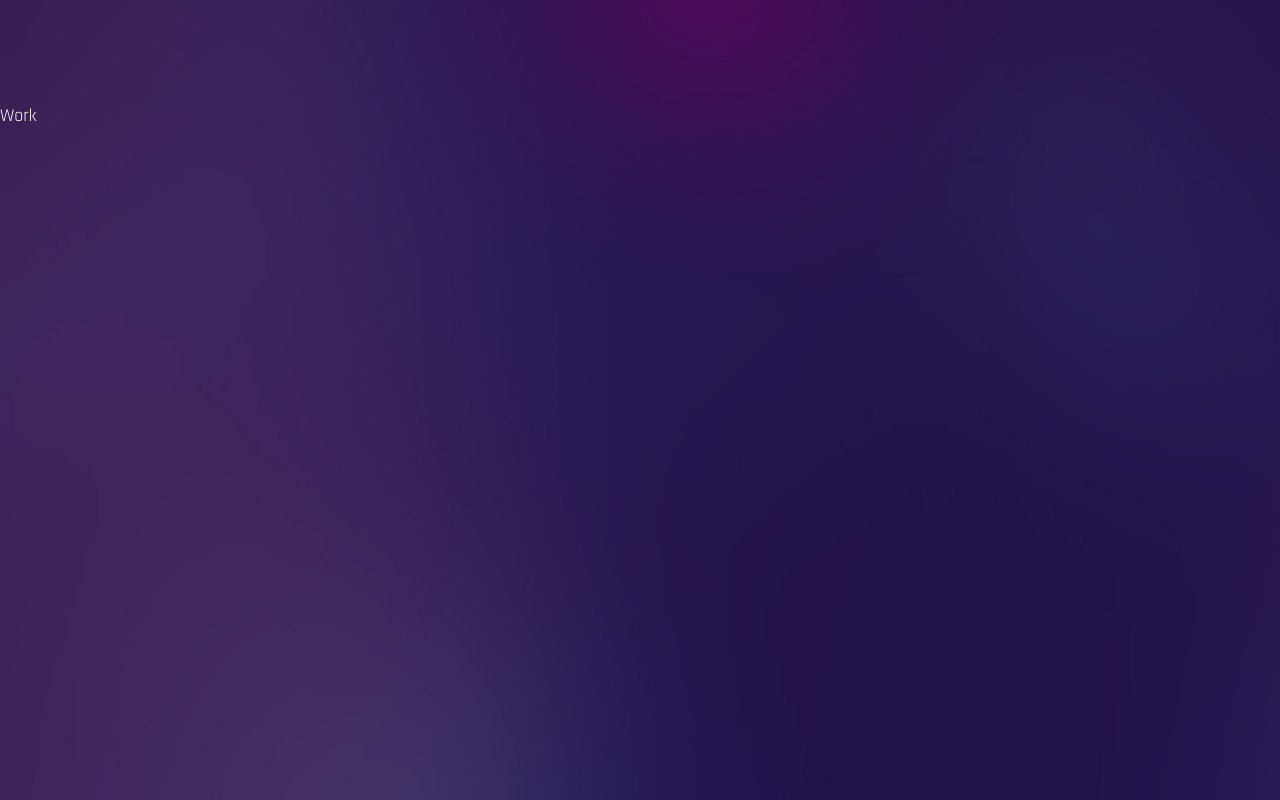
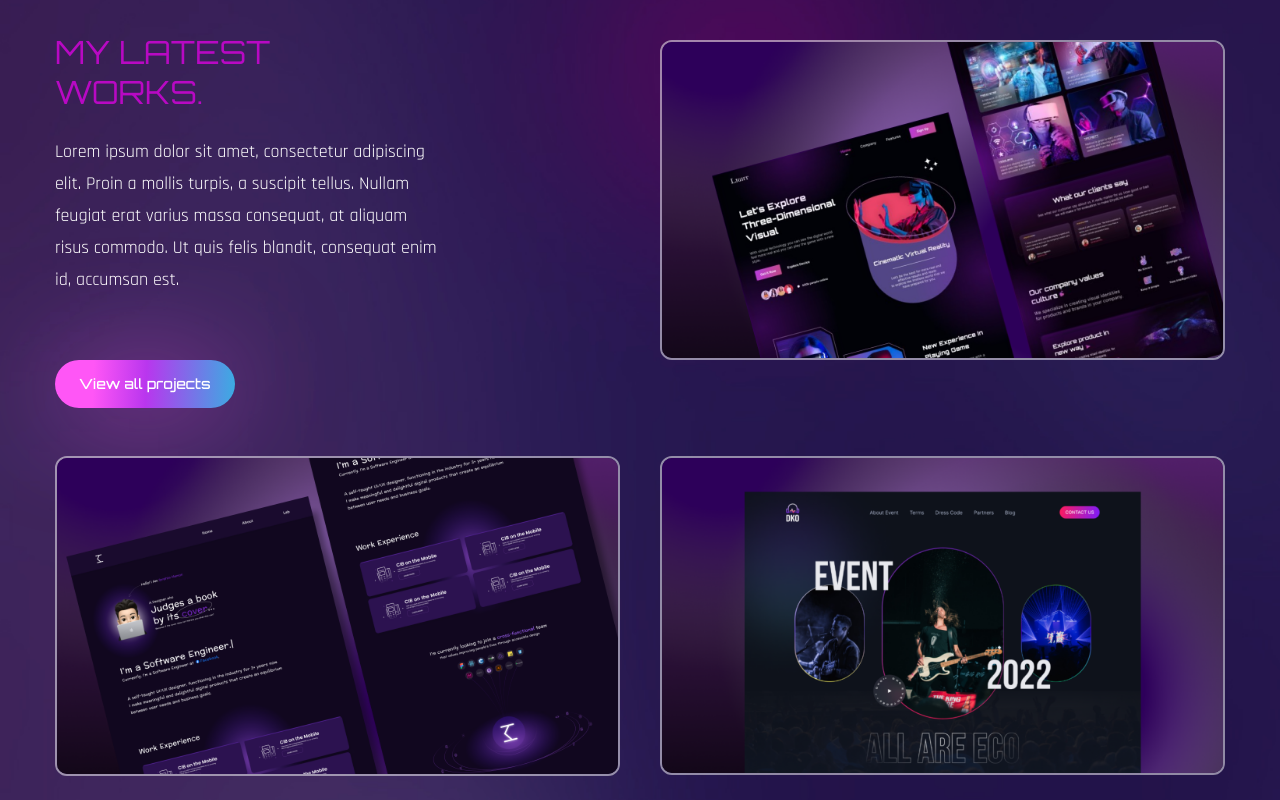
Before and after one commit to agusCode88/portfolio-professional-react, a React (Create React App) app: page / in a window 1280 px wide. Shown: the part 2620-3420 px from the top of the page. Built offline with nearby package versions, Linux system fonts and the light colour scheme; the HTML template or start-up script is replaced by a standard one; a web font is replaced by a local one.

Commit message:
Vista de trabajos anteriores
Se termina la vista de trabajos anteriores

```diff
--- a/src/components/Work.js
+++ b/src/components/Work.js
@@ -1,7 +1,103 @@
 import React from 'react';
+import { motion } from 'framer-motion';
+import { fadeIn } from '../variants';
+import Img1 from '../assets/portfolio-img1.png';
+import Img2 from '../assets/portfolio-img2.png';
+import Img3 from '../assets/portfolio-img3.png';
+
 
 const Work = () => {
-  return <div className='section' id='work'>Work</div>;
+
+  return (
+    <section className='section mt-72' id='work'>
+      <div className='container mx-auto'>
+        <div className='flex flex-col lg:flex-row gap-x-10'>
+          <div className='flex-1 flex flex-col gap-y-12 mb-10 lg:mb-0'>
+            {/*Texto */}
+            <div>
+              <h2 className='h2 leading-tight text-accent'>My Latest <br />
+                Works.
+              </h2>
+              <p className='max-w-sm mb-16'>Lorem ipsum dolor sit amet, consectetur adipiscing elit. Proin a mollis
+                turpis, a suscipit tellus. Nullam feugiat erat varius massa consequat, at aliquam risus commodo.
+                Ut quis felis blandit, consequat enim id, accumsan est.</p>
+
+              <button className='btn btn-sm'>View all projects</button>
+
+            </div>
+
+            {/*Imagen */}
+            <div className='group relative overflow-hidden border-2 border-white/50
+                            rounded-xl'>
+              {/*Overlay */}
+              <div className='group-hover:bg-black/70 w-full h-full absolute
+                              z-40 transition-all duration-300'></div>
+              <img className='group-hover:scale-125 transition-all duration-500'
+                src={Img1}
+                alt='' />
+              {/*Pre-Titulo */}
+              <div className='absolute -bottom-full left-12 group-hover:bottom-24
+                              transition-all duration-500 z-50'>
+                <span className='text-gradient'>Scrum Master</span>
+
+              </div>
+              {/*Titulo */}
+              <div className='absolute -bottom-full left-12 group-hover:bottom-14
+                              transition-all duration-700 z-50'>
+                <span className='text-3xl text-white'>Project Title</span>
+              </div>
+
+
+            </div>
+          </div>
+          <div className='flex-1 flex flex-col gap-y-24 mt-2'>
+            {/*Imagen */}
+            <div className='group relative overflow-hidden border-2 border-white/50
+                            rounded-xl'>
+              {/*Overlay */}
+              <div className='group-hover:bg-black/70 w-full h-full absolute
+                              z-40 transition-all duration-300'></div>
+              <img className='group-hover:scale-125 transition-all duration-500'
+                src={Img2}
+                alt='' />
+              {/*Pre-Titulo */}
+              <div className='absolute -bottom-full left-12 group-hover:bottom-24
+                              transition-all duration-500 z-50'>
+                <span className='text-gradient'>Scrum Master</span>
+
+              </div>
+              {/*Titulo */}
+              <div className='absolute -bottom-full left-12 group-hover:bottom-14
+                              transition-all duration-700 z-50'>
+                <span className='text-3xl text-white'>Project Title</span>
+              </div>
+            </div>
+            <div className='group relative overflow-hidden border-2 border-white/50
+                            rounded-xl'>
+              {/*Overlay */}
+              <div className='group-hover:bg-black/70 w-full h-full absolute
+                              z-40 transition-all duration-300'></div>
+              <img className='group-hover:scale-125 transition-all duration-500'
+                src={Img3}
+                alt='' />
+              {/*Pre-Titulo */}
+              <div className='absolute -bottom-full left-12 group-hover:bottom-24
+                              transition-all duration-500 z-50'>
+                <span className='text-gradient'>Scrum Master</span>
+
+              </div>
+              {/*Titulo */}
+              <div className='absolute -bottom-full left-12 group-hover:bottom-14
+                              transition-all duration-700 z-50'>
+                <span className='text-3xl text-white'>Project Title</span>
+              </div>
+            </div>
+          </div>
+        </div>
+      </div>
+    </section>
+  );
+
 };
 
 export default Work;
```
